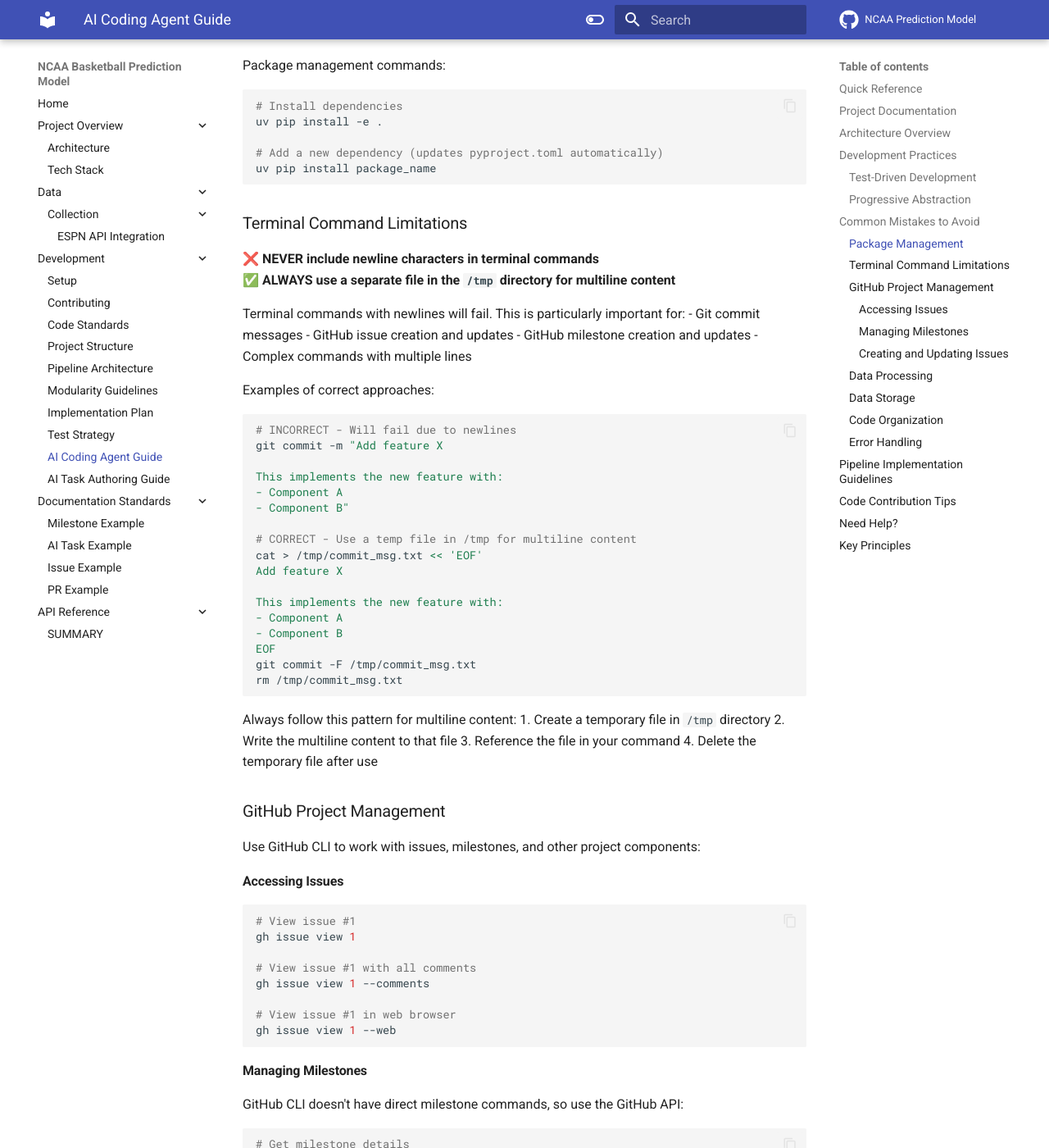
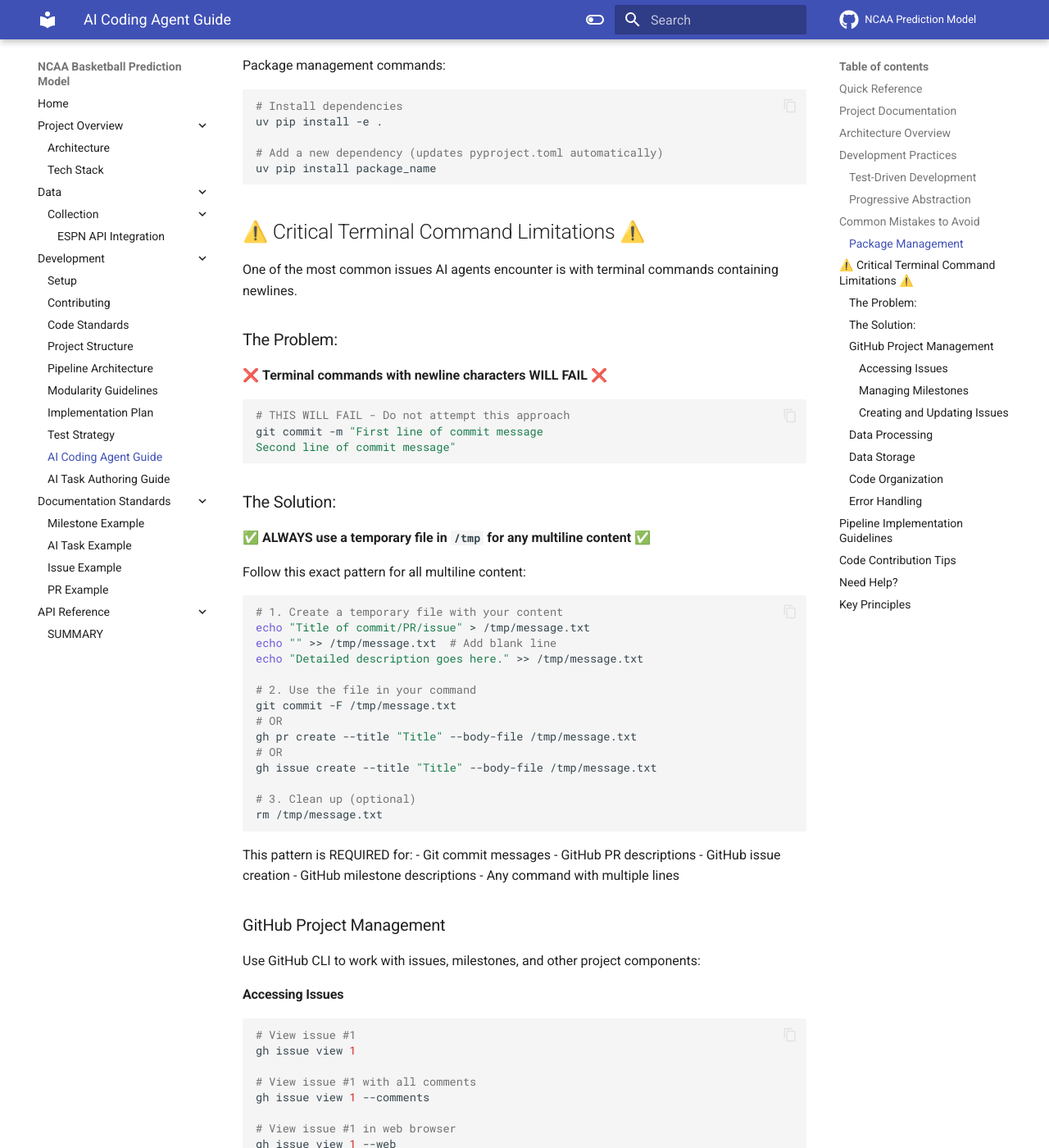
Before and after one commit to tim-mcdonnell/ncaa-prediction-model, an MkDocs documentation site: the page built from docs/development/ai-coding-agent-guide.md, in a window 1280 px wide and 1400 px high, scrolled down 2189 px. Shown: the whole window at 82% size. Built offline with MkDocs 1.6.1 and Material for MkDocs 9.7.7, drawn with Linux system fonts in a browser that asks for light colours; comment, search, counter and statistics services are not loaded.

Commit message:
Revise terminal command limitations section in AI Coding Agent Guide
- Updated the section to emphasize critical limitations of using newline characters in terminal commands.
- Added clear examples of incorrect and correct approaches for handling multiline content.
- Highlighted the necessity of using temporary files in the `/tmp` directory for commands involving multiline content, including Git commit messages and GitHub issue creation.

````diff
--- a/docs/development/ai-coding-agent-guide.md
+++ b/docs/development/ai-coding-agent-guide.md
@@ -81,44 +81,49 @@
 uv pip install package_name
 ```
 
-### Terminal Command Limitations
+## ⚠️ Critical Terminal Command Limitations ⚠️
 
-❌ **NEVER include newline characters in terminal commands**
-✅ **ALWAYS use a separate file in the `/tmp` directory for multiline content**
+One of the most common issues AI agents encounter is with terminal commands containing newlines.
 
-Terminal commands with newlines will fail. This is particularly important for:
-- Git commit messages
-- GitHub issue creation and updates
-- GitHub milestone creation and updates
-- Complex commands with multiple lines
+### The Problem:
 
-Examples of correct approaches:
+❌ **Terminal commands with newline characters WILL FAIL** ❌
 
 ```bash
-# INCORRECT - Will fail due to newlines
-git commit -m "Add feature X
-
-This implements the new feature with:
-- Component A
-- Component B"
-
-# CORRECT - Use a temp file in /tmp for multiline content
-cat > /tmp/commit_msg.txt << 'EOF'
-Add feature X
-
-This implements the new feature with:
-- Component A
-- Component B
-EOF
-git commit -F /tmp/commit_msg.txt
-rm /tmp/commit_msg.txt
+# THIS WILL FAIL - Do not attempt this approach
+git commit -m "First line of commit message
+Second line of commit message"
 ```
 
-Always follow this pattern for multiline content:
-1. Create a temporary file in `/tmp` directory
-2. Write the multiline content to that file
-3. Reference the file in your command
-4. Delete the temporary file after use
+### The Solution:
+
+✅ **ALWAYS use a temporary file in `/tmp` for any multiline content** ✅
+
+Follow this exact pattern for all multiline content:
+
+```bash
+# 1. Create a temporary file with your content
+echo "Title of commit/PR/issue" > /tmp/message.txt
+echo "" >> /tmp/message.txt  # Add blank line
+echo "Detailed description goes here." >> /tmp/message.txt
+
+# 2. Use the file in your command
+git commit -F /tmp/message.txt
+# OR
+gh pr create --title "Title" --body-file /tmp/message.txt
+# OR
+gh issue create --title "Title" --body-file /tmp/message.txt
+
+# 3. Clean up (optional)
+rm /tmp/message.txt
+```
+
+This pattern is REQUIRED for:
+- Git commit messages
+- GitHub PR descriptions
+- GitHub issue creation
+- GitHub milestone descriptions
+- Any command with multiple lines
 
 ### GitHub Project Management
 
````
